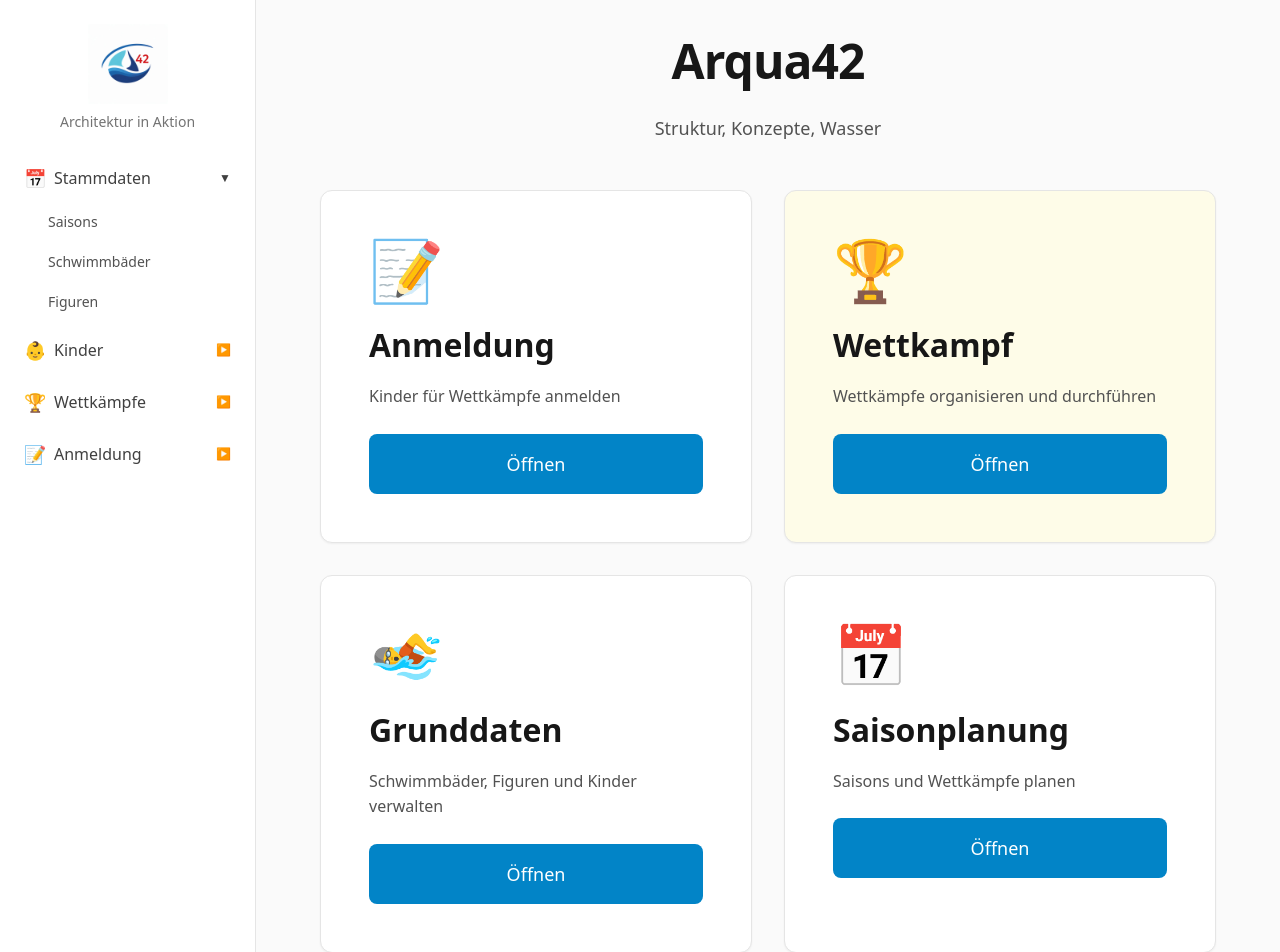
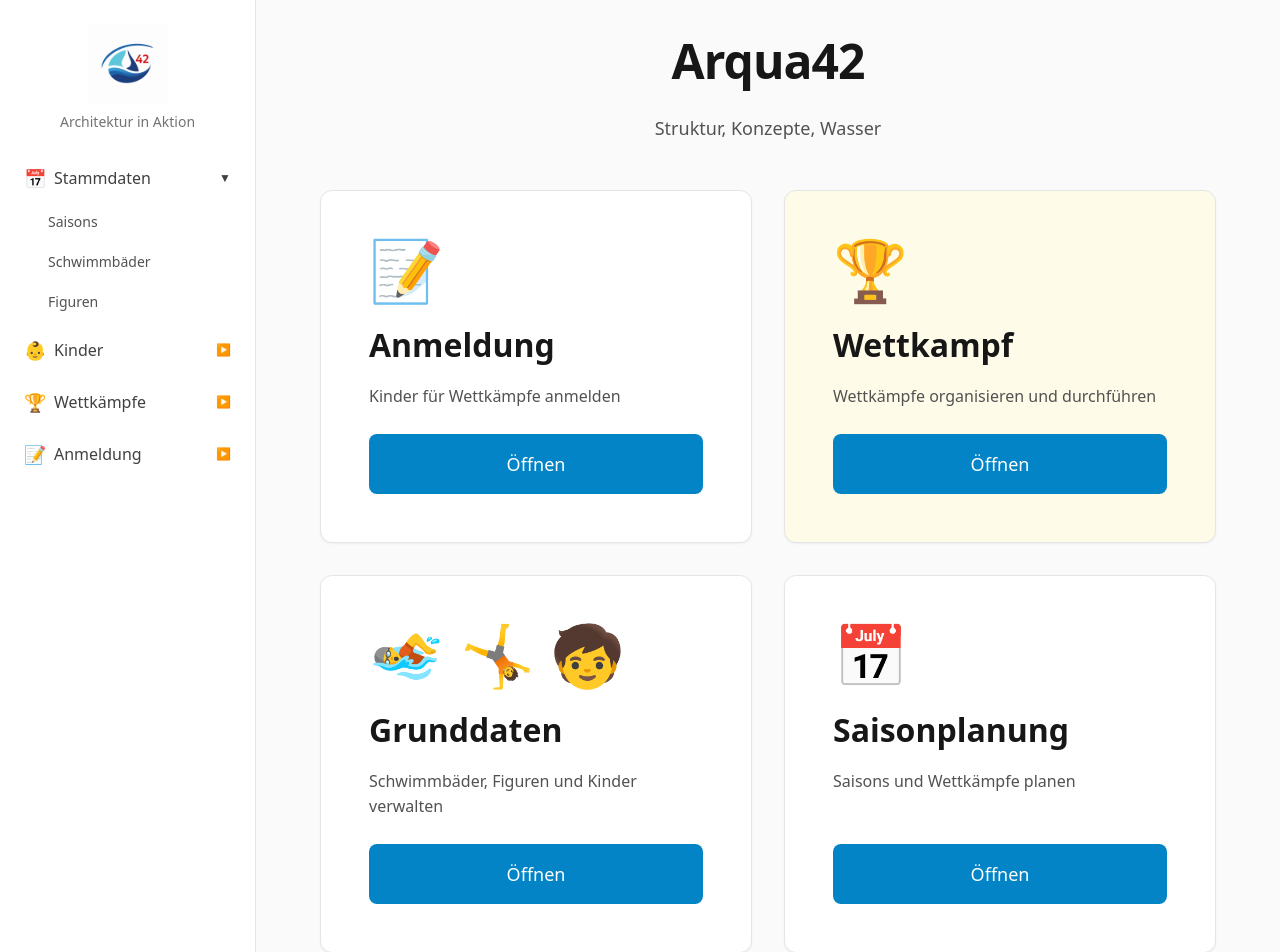
Before and after one commit to gernotstarke/aquarius, a React (Vite) app in the folder frontend/: page / in a window 1280 px wide. Shown: the top 952 px of the page. Built offline with nearby package versions, Linux system fonts and the light colour scheme.

Commit message:
style(ui): update Grunddaten icons and align dashboard buttons to bottom

```diff
--- a/frontend/src/pages/Home.tsx
+++ b/frontend/src/pages/Home.tsx
@@ -54,8 +54,9 @@ const Home: React.FC = () => {
           {mainSections.map((section: any) => (
             <Link key={section.path} to={section.path}>
               <Card className={`h-full transition-all duration-200 ${section.color}`}>
-                <div className="space-y-6 p-4">
-                  <div className="text-6xl">{section.icon}</div>
+                <div className="flex flex-col h-full p-4">
+                  <div className="flex-1 space-y-6">
+                    <div className="text-6xl">{section.name === 'Grunddaten' ? '🏊 🤸 🧒' : section.icon}</div>
                     <div className="space-y-4">
                       {section.hideTitle ? (
                         <Button size="lg" className="w-full">
@@ -66,11 +67,14 @@ const Home: React.FC = () => {
                       )}
                       <p className="text-body text-neutral-600">{section.description}</p>
                     </div>
+                  </div>
+                  <div className="mt-6">
                     {!section.hideTitle && (
                       <Button size="lg" className="w-full">
                         Öffnen
                       </Button>
                     )}
+                  </div>
                 </div>
               </Card>
             </Link>
```
Lines whose indentation alone changed are shown as unchanged.
